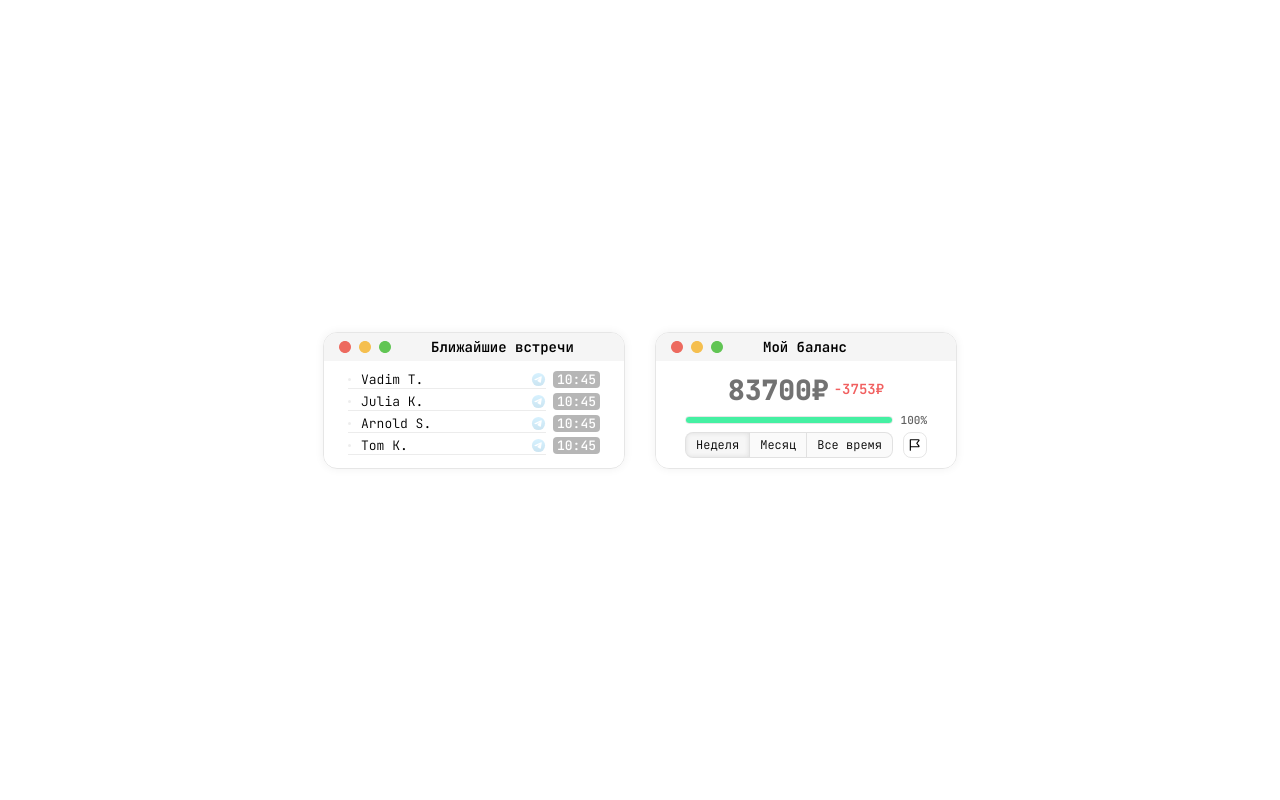
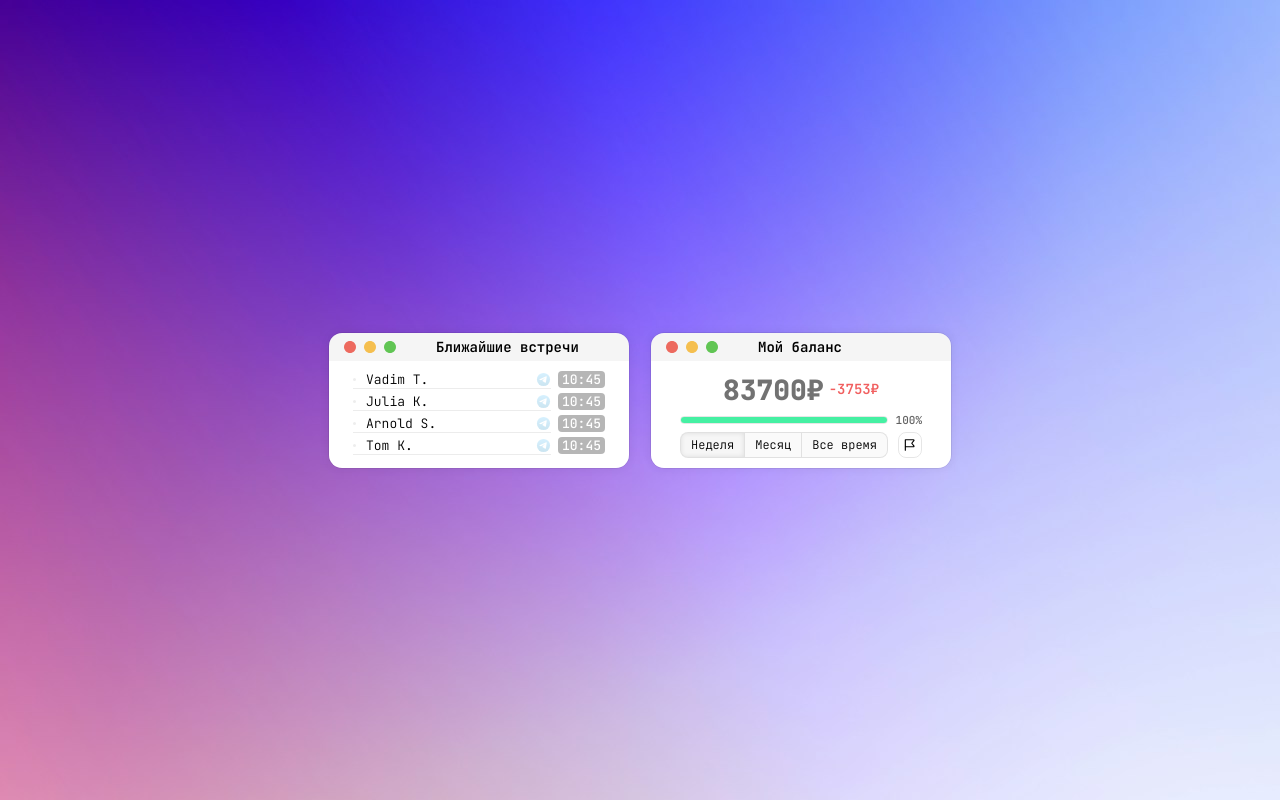
Before and after one commit to neblessed/planner, a React (Vite) app: page / in a window 1280 px wide. Built offline with nearby package versions, Linux system fonts and the light colour scheme.

Commit message:
add background

```diff
--- a/src/App.css
+++ b/src/App.css
@@ -7,5 +7,5 @@
 
 .app_row1 {
     display: flex;
-    gap: 30px;
+    gap: 20px;
 }
--- a/src/components/MeetingItem/MeetingItem.tsx
+++ b/src/components/MeetingItem/MeetingItem.tsx
@@ -1,7 +1,7 @@
 import "./MeetingItem.css";
 import type { MeetingType } from "../../types/MeetingType";
 
-type MeetingItemProps = Omit<MeetingType, "location" | "id">;
+type MeetingItemProps = Omit<MeetingType, "location" | "id" | "status">;
 
 const formatTime = (date: Date) => {
     return `${date.getHours()}:${date.getMinutes()}`;
--- a/src/components/common/Block/Block.css
+++ b/src/components/common/Block/Block.css
@@ -36,6 +36,7 @@
 
 .block__content {
     width: 100%;
+    height: 100%;
 
     padding-block: 10px;
     font-size: 13px;
@@ -50,7 +51,5 @@
 
     overflow-y: auto;
 
-    background-color: rgba(255, 255, 255, 0.7);
-    backdrop-filter: blur(10px);
-    -webkit-backdrop-filter: blur(10px);
+    background-color: #ffffff;
 }
--- a/src/index.css
+++ b/src/index.css
@@ -9,7 +9,8 @@
     --aqua-green: rgba(137, 237, 192, 0.973);
     --light-grey: rgba(0, 0, 0, 0.097);
 
-    background-color: rgb(255, 255, 255);
+    /* background-color: rgb(255, 255, 255); */
+    background: url(../public/background.jpg);
 }
 
 body {
--- a/src/types/MeetingType.ts
+++ b/src/types/MeetingType.ts
@@ -1,3 +1,5 @@
+import type { StatusType } from "./StatusType";
+
 export type MeetingType = {
     id: number;
     /** ФИО заказчика **/
@@ -13,4 +15,5 @@ export type MeetingType = {
         /** Ссылка на портфолио с выполненной работой **/
         wfolio?: string;
     };
+    status: StatusType;
 };
--- /dev/null
+++ b/src/types/StatusType.ts
@@ -0,0 +1,5 @@
+export type StatusType =
+    | "Запланировано"
+    | "В работе"
+    | "Ожидает результат"
+    | "Выполнено";
```
Also changed, not shown: public/background.jpg (added).
